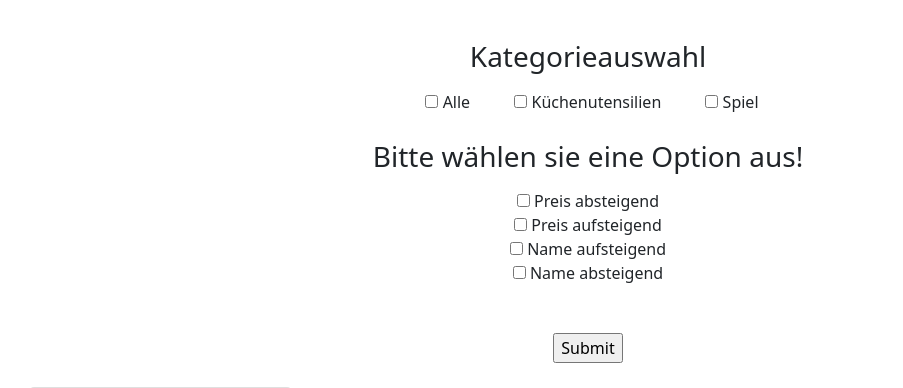
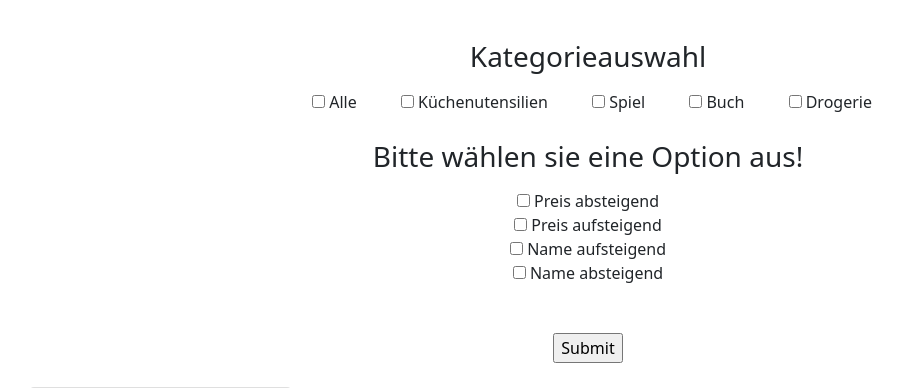
Before and after one commit to vectorPY/Scrum-Project-Maazno, a PHP site: page /Scrum-Project-Maazno/article/article_view.php in a window 1280 px wide. Shown: the part 56-444 px from the top of the page, without its empty margins (52-955 px from the left). Run offline with PHP 8.4, Linux system fonts and the light colour scheme; tables that the repository leaves empty hold one stand-in row (values such as "Sample post").

Commit message:
erweitert

```diff
--- a/article/article_view.php
+++ b/article/article_view.php
@@ -21,6 +21,14 @@
 
     <div class="form-check form-check-inline">
     <input type="checkbox" name='spiel' value="Spiel"> Spiel <br/>
+    </div>
+
+    <div class="form-check form-check-inline">
+    <input type="checkbox" name='buch' value="Buch"> Buch <br/>
+    </div>
+
+    <div class="form-check form-check-inline">
+    <input type="checkbox" name='drogerie' value="Drogerie"> Drogerie <br/>
     </div>
 <br>
 <br>
@@ -63,6 +71,10 @@
             $value = get_all_article_kuechenutensilien($con);
         } else if (isset($_POST['spiel'])) {
             $value = get_all_article_spiel($con);
+        } else if (isset($_POST['buch'])) {
+            $value = get_all_article_buch($con);
+        } else if (isset($_POST['drogerie'])) {
+            $value = get_all_article_drogerie($con);
         }
 
         // Schleife, zur hinzufuegung der Artikel in den view
--- a/utils/article.php
+++ b/utils/article.php
@@ -94,6 +94,30 @@ function get_all_article_spiel($con){
 }
 
 /**
+ * gibt alle Attribute von artikel zurück, welche die Kategorie Buch haben
+ *
+ * @param  con: die Datenbankverbindung
+ * @return object mysqli_result mit allen Attributen der Antwort.
+ */
+function get_all_article_buch($con){
+    $sql = "SELECT `artikel_id`, `name`, `preis`, `bild`, `beschreibung`, `kategorie_id` FROM `artikel` WHERE `kategorie_id` = 3 ORDER BY artikel_id;";
+
+    return mysqli_query($con, $sql);
+}
+
+/**
+ * gibt alle Attribute von artikel zurück, welche die Kategorie Drogerie haben
+ *
+ * @param  con: die Datenbankverbindung
+ * @return object mysqli_result mit allen Attributen der Antwort.
+ */
+function get_all_article_drogerie($con){
+    $sql = "SELECT `artikel_id`, `name`, `preis`, `bild`, `beschreibung`, `kategorie_id` FROM `artikel` WHERE `kategorie_id` = 6 ORDER BY artikel_id;";
+
+    return mysqli_query($con, $sql);
+}
+
+/**
  * gibt alle Attribute von artikel nach Preis absteigend sortiert zurück
  *
  * @param  con: die Datenbankverbindung
```
